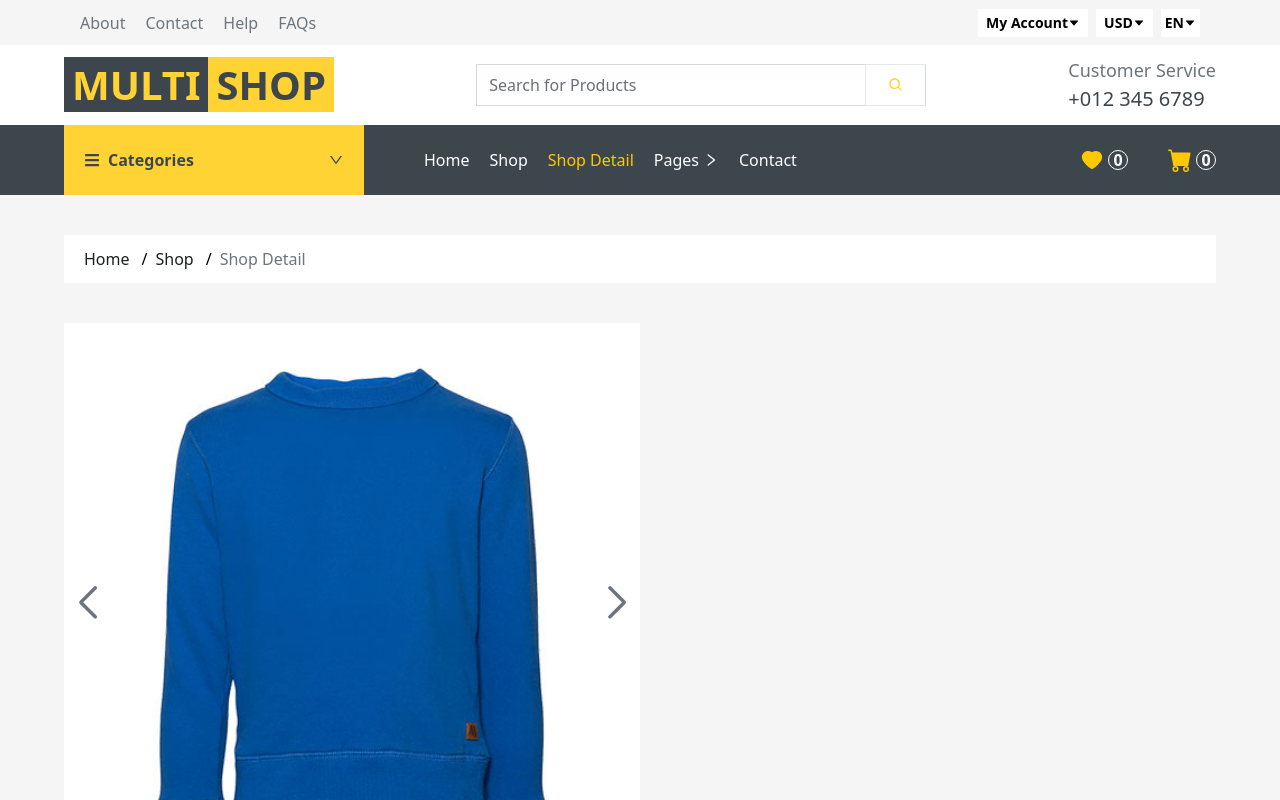
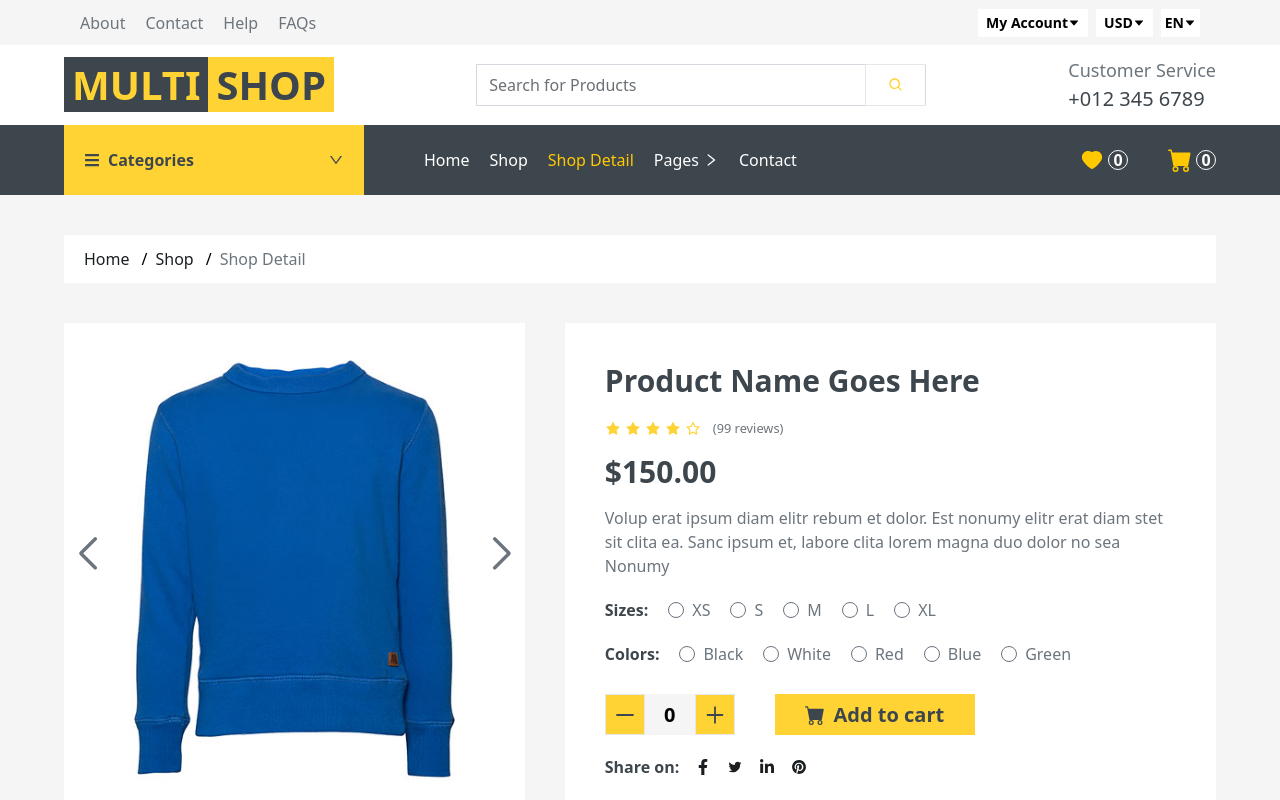
Before and after one commit to TanbirHasan/tingle-park-frontend, a React (Create React App) app: page /shop-details in a window 1280 px wide. Shown: the top 800 px of the page. Built offline with nearby package versions, Linux system fonts and the light colour scheme.

Commit message:
details page top part completed

```diff
--- /dev/null
+++ b/src/components/SizesAndColor/SizesAndColor.jsx
@@ -0,0 +1,61 @@
+import React from 'react';
+
+const SizesAndColor = ({ heading, i1, i2, i3, i4, i5, commonName }) => {
+	return (
+		<div className="mt-5  flex items-center gap-5">
+			<h1 className="text-[#3d464d] font-bold">{heading}:</h1>
+			<div className="flex items-center text-[#6c757d]">
+				<input
+					type="radio"
+					name={commonName}
+					className="appearance-none text-[#ffd333] focus:ring-0 focus:ring-transparent"
+				/>
+				<label htmlFor="payment-option-1" className="ml-2">
+					{i1}
+				</label>
+			</div>
+			<div className="flex items-center text-[#6c757d]">
+				<input
+					type="radio"
+					name={commonName}
+					className="appearance-none text-[#ffd333] focus:ring-0 focus:ring-transparent"
+				/>
+				<label htmlFor="payment-option-1" className="ml-2">
+					{i2}
+				</label>
+			</div>
+			<div className="flex items-center text-[#6c757d]">
+				<input
+					type="radio"
+					name={commonName}
+					className="appearance-none text-[#ffd333] focus:ring-0 focus:ring-transparent"
+				/>
+				<label htmlFor="payment-option-1" className="ml-2">
+					{i3}
+				</label>
+			</div>
+			<div className="flex items-center text-[#6c757d]">
+				<input
+					type="radio"
+					name={commonName}
+					className="appearance-none text-[#ffd333] focus:ring-0 focus:ring-transparent"
+				/>
+				<label htmlFor="payment-option-1" className="ml-2">
+					{i4}
+				</label>
+			</div>
+			<div className="flex items-center text-[#6c757d]">
+				<input
+					type="radio"
+					name={commonName}
+					className="appearance-none text-[#ffd333] focus:ring-0 focus:ring-transparent"
+				/>
+				<label htmlFor="payment-option-1" className="ml-2">
+					{i5}
+				</label>
+			</div>
+		</div>
+	);
+};
+
+export default SizesAndColor;
--- a/src/pages/ShopDetails/ShopDetails/ShopDetails.jsx
+++ b/src/pages/ShopDetails/ShopDetails/ShopDetails.jsx
@@ -1,13 +1,20 @@
 import React from 'react';
 import { Link } from 'react-router-dom';
-
-// Import Swiper React components
 import { Swiper, SwiperSlide } from 'swiper/react';
-
-// Import Swiper styles
 import 'swiper/css';
 import 'swiper/css/navigation';
 import { Autoplay, Navigation } from 'swiper';
+
+import {
+	AiFillStar,
+	AiOutlineMinus,
+	AiOutlinePlus,
+	AiOutlineStar,
+	AiOutlineTwitter,
+} from 'react-icons/ai';
+import { BsFillCartFill } from 'react-icons/bs';
+import { FaFacebookF, FaLinkedinIn } from 'react-icons/fa';
+import { ImPinterest } from 'react-icons/im';
 
 import p1 from '../../../assets/product-1.jpg';
 import p2 from '../../../assets/product-2.jpg';
@@ -18,6 +25,7 @@ import p6 from '../../../assets/product-6.jpg';
 import p7 from '../../../assets/product-7.jpg';
 import p8 from '../../../assets/product-8.jpg';
 import p9 from '../../../assets/product-9.jpg';
+import SizesAndColor from '../../../components/SizesAndColor/SizesAndColor';
 
 const ShopDetails = () => {
 	return (
@@ -50,8 +58,8 @@ const ShopDetails = () => {
 				</nav>
 			</div>
 
-			<div>
-				<div className="bg-white w-[50%]  my-10">
+			<div className="my-10 flex gap-10">
+				<div className="bg-white w-[40%] ">
 					<Swiper
 						slidesPerView={1}
 						loop={true}
@@ -91,6 +99,84 @@ const ShopDetails = () => {
 						</SwiperSlide>
 					</Swiper>
 				</div>
+
+				<div className="bg-white w-full p-10">
+					<h1 className="text-[#3d464d] text-3xl font-bold">Product Name Goes Here</h1>
+
+					<div className="flex items-center mt-5 gap-1">
+						<AiFillStar className="text-[#FFD333] " />
+						<AiFillStar className="text-[#FFD333] " />
+						<AiFillStar className="text-[#FFD333] " />
+						<AiFillStar className="text-[#FFD333] " />
+						<AiOutlineStar className="text-[#FFD333] " />
+						<div className="ml-2 text-[#6c757d] text-[12.8px]">(99 reviews)</div>
+					</div>
+					<h1 className="text-[#3d464d] text-3xl font-bold my-4">$150.00</h1>
+
+					<p className="mt-4 text-[#6c757d]">
+						Volup erat ipsum diam elitr rebum et dolor. Est nonumy elitr erat diam stet sit clita
+						ea. Sanc ipsum et, labore clita lorem magna duo dolor no sea Nonumy
+					</p>
+
+					<SizesAndColor
+						heading={'Sizes'}
+						i1={'XS'}
+						i2={'S'}
+						i3={'M'}
+						i4={'L'}
+						i5={'XL'}
+						commonName={'sizes'}
+					/>
+
+					<div className="mb-7">
+						<SizesAndColor
+							heading={'Colors'}
+							i1={'Black'}
+							i2={'White'}
+							i3={'Red'}
+							i4={'Blue'}
+							i5={'Green'}
+							commonName={'colors'}
+						/>
+					</div>
+
+					<div className="flex items-center gap-10">
+						<div className="flex items-center">
+							<button
+								type="button"
+								className="inline-flex items-center justify-center w-[40px] h-[41px] text-sm  border  bg-[#FFD333] text-[#3D464D] hover:bg-[#FFCB0D] duration-500 ">
+								<AiOutlineMinus className="text-2xl font-extrabold" />
+							</button>
+
+							<button
+								type="button"
+								className="inline-flex items-center justify-center w-[50px] h-[41px] text-xl  font-semibold text-center bg-[#F5F5F5] focus:outline-0 focus:ring-transparent border-0">
+								0
+							</button>
+
+							<button
+								type="button"
+								className="inline-flex items-center justify-center w-[40px] h-[41px] text-sm font-semibold border  bg-[#FFD333] text-[#3D464D] hover:bg-[#FFCB0D] duration-500 ">
+								<AiOutlinePlus className="text-2xl font-extrabold" />
+							</button>
+						</div>
+
+						<div>
+							<button
+								type="button"
+								className="inline-flex items-center justify-center w-[200px] h-[41px] text-xl  font-semibold text-center  border-0 bg-[#FFD333] text-[#3D464D] hover:bg-[#FFCB0D] duration-500">
+								<BsFillCartFill /> <span className="ml-2">Add to cart</span>
+							</button>
+						</div>
+					</div>
+
+					<div className="mt-5 flex items-center gap-4 ">
+						<h1 className="text-[#3d464d] font-bold">Share on:</h1>
+						<div className="flex items-center gap-4 text-[#1b1f22]">
+							<FaFacebookF /> <AiOutlineTwitter /> <FaLinkedinIn /> <ImPinterest />
+						</div>
+					</div>
+				</div>
 			</div>
 		</div>
 	);
```
